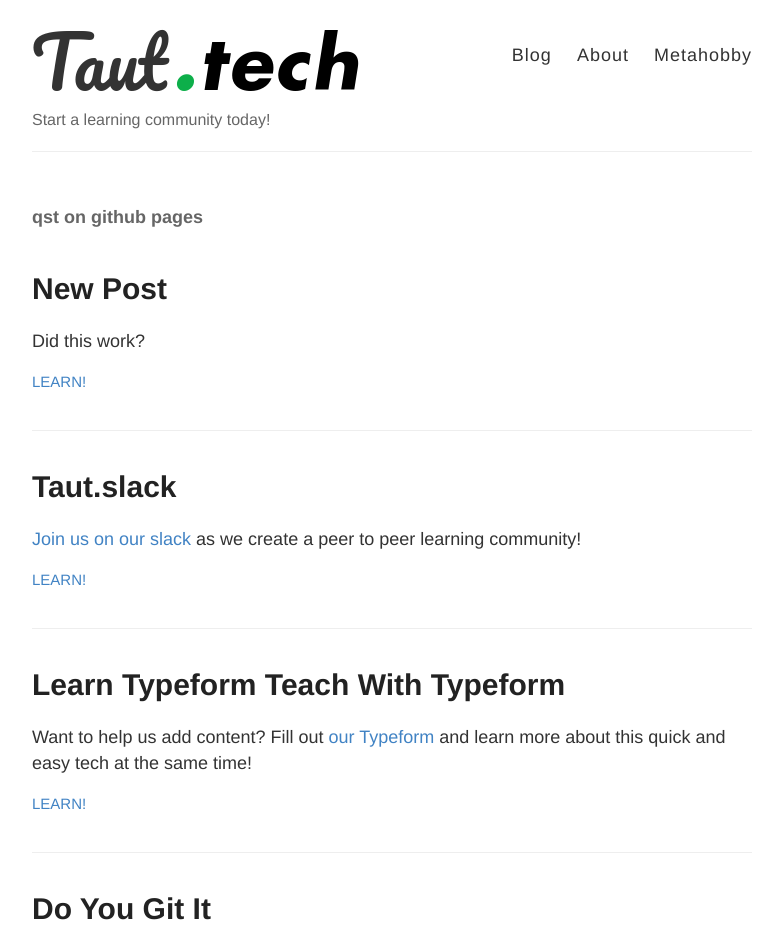
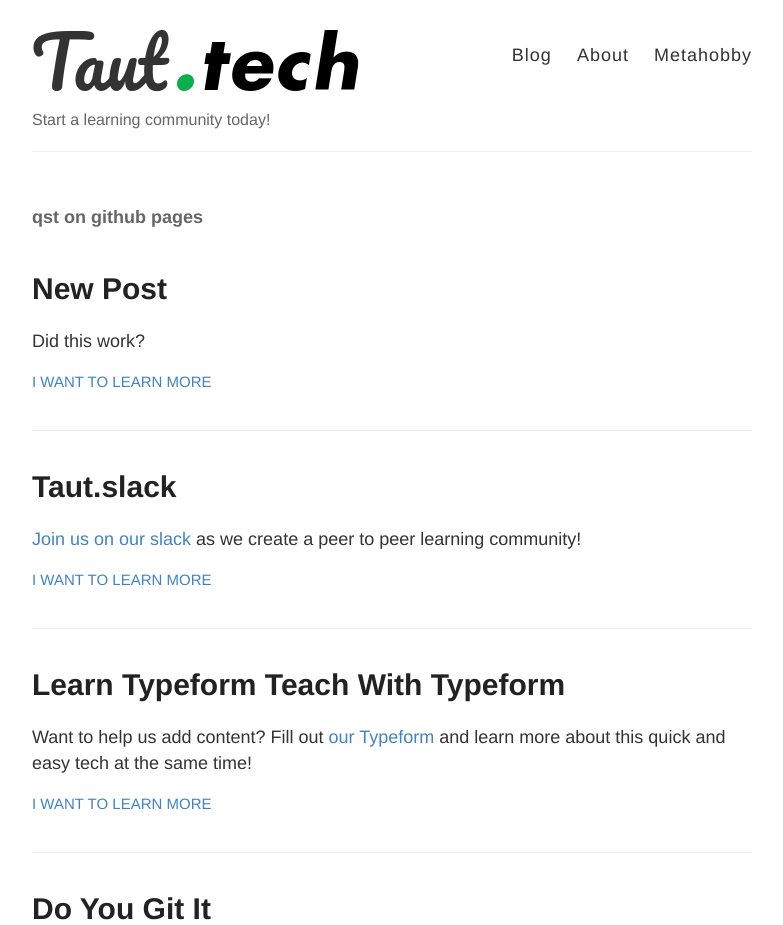
Before and after one commit to qst0/taut.tech, a Jekyll site: the page built from index.html, in a window 1280 px wide and 1400 px high, cut to the strip 0-925 px from the top of the window. Shown: the whole strip, without its empty margins (248-1031 px from the left). Built offline with Jekyll 4.4.1, drawn with Linux system fonts in a browser that asks for light colours; some of the changed text lies outside the part shown.

Commit message:
Update index.html

```diff
--- a/index.html
+++ b/index.html
@@ -13,7 +13,7 @@
         {{ post.excerpt }}
       </div>
 
-      <a href="{{ site.baseurl }}{{ post.url }}" class="read-more">Learn!</a>
+      <a href="{{ site.baseurl }}{{ post.url }}" class="read-more">I want to Learn more</a>
     </article>
   {% endfor %}
 </div>
```
